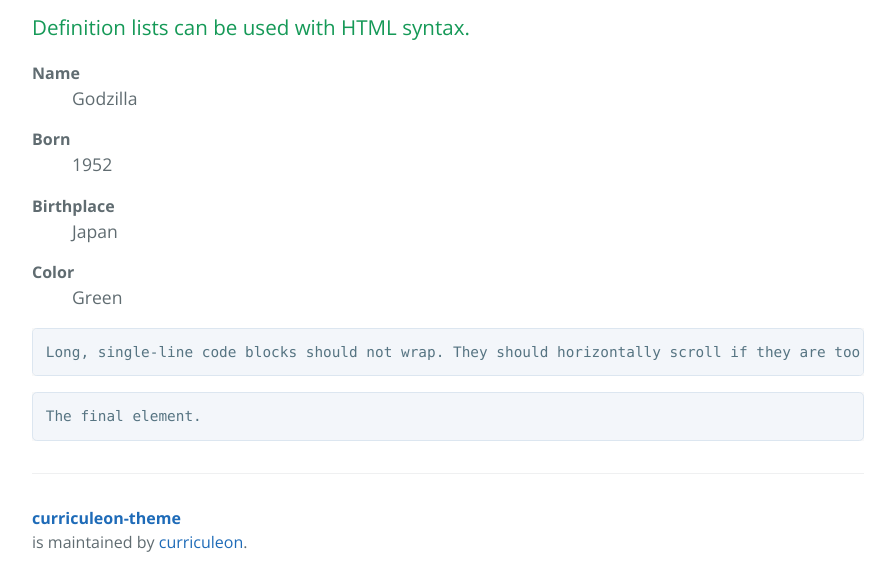
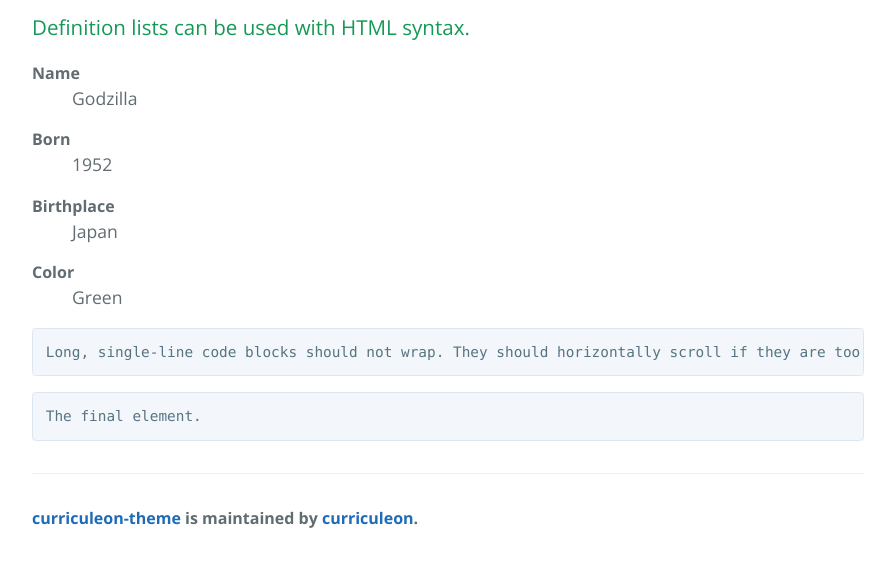
Before and after one commit to curriculeon/curriculeon-theme, a Jekyll site: the page built from index.md, in a window 1280 px wide. Shown: the part 3438-4024 px from the top of the page, without its empty margins (192-1087 px from the left). Built offline with Jekyll 4.4.1, drawn with Linux system fonts in a browser that asks for light colours; after the commit the page ends 4000 px from its top, so only the background shows below that.

Commit message:
updated footer description in default theme

```diff
--- a/_layouts/default.html
+++ b/_layouts/default.html
@@ -41,7 +41,7 @@
 
       <footer class="site-footer">
         {% if site.github.is_project_page %}
-          <a href="https://curriculeon.github.io/Curriculeon/courses/new-content/"><span class="site-footer-owner">{{ site.github.repository_name }}</a> is maintained by <a href="{{ site.github.owner_url }}">{{ site.github.owner_name }}</a>.</span>
+          <span class="site-footer-owner"><a href="https://curriculeon.github.io/Curriculeon/courses/new-content/">{{ site.github.repository_name }}</a> is maintained by <a href="{{ site.github.owner_url }}">{{ site.github.owner_name }}</a>.</span>
         {% endif %}
       </footer>
     </main>
```
